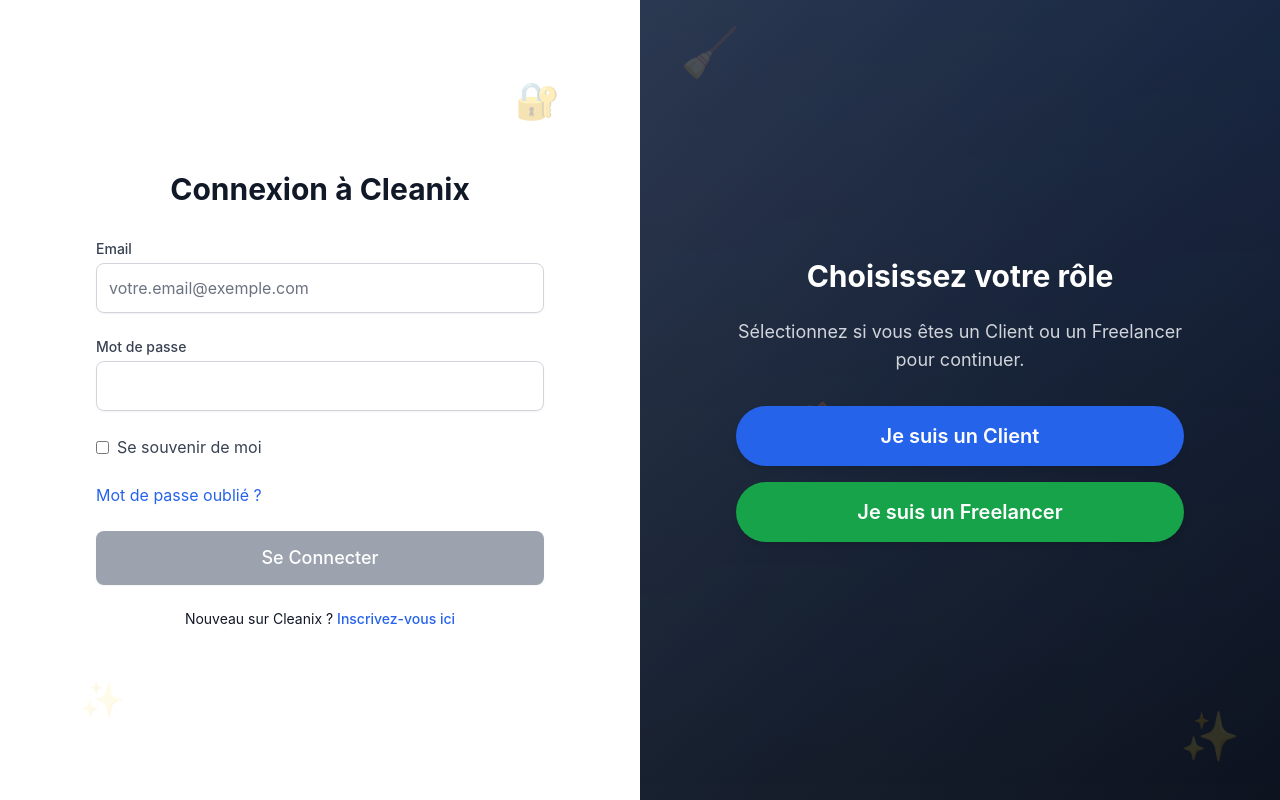
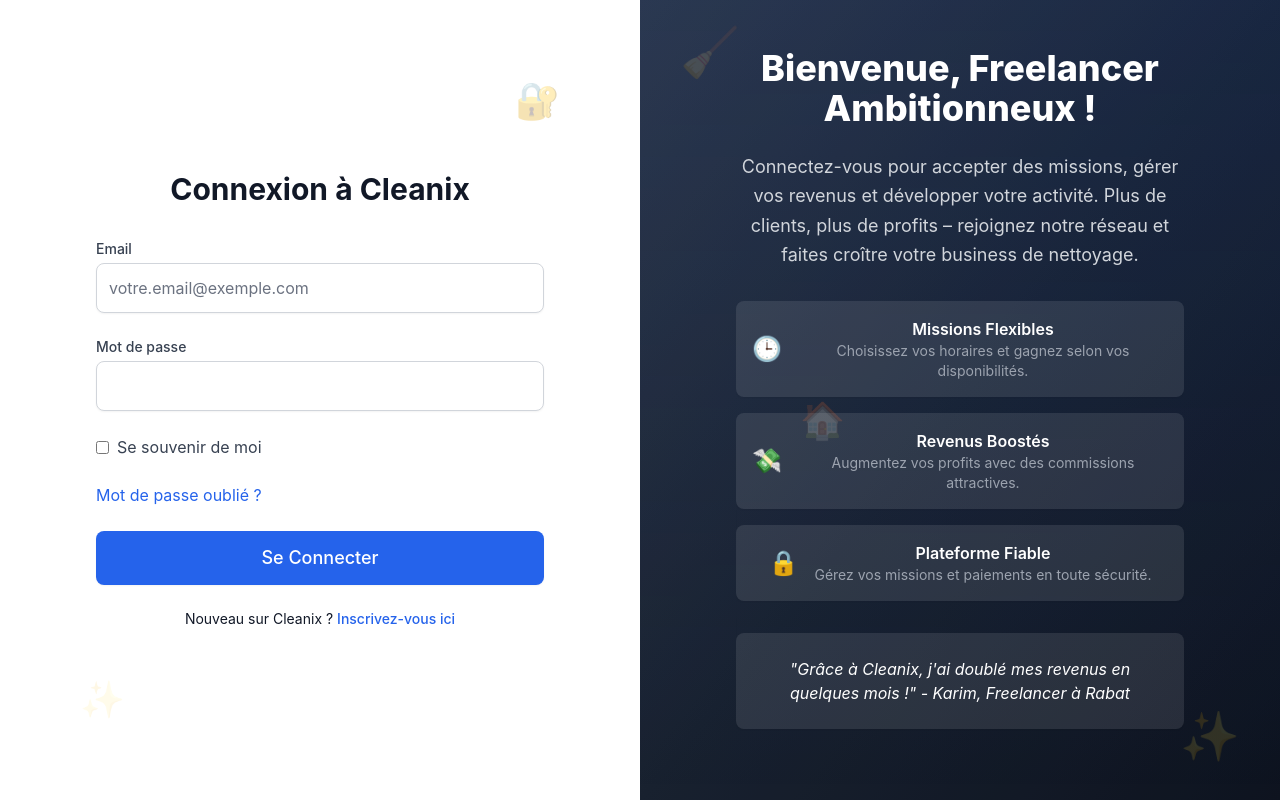
Before and after one commit to ZiyadOuamna/Cleanix.com, a React (Create React App) app in the folder frontend/: page /login in a window 1280 px wide. Built offline with nearby package versions, Linux system fonts and the light colour scheme.

Commit message:
Up date de Design des pages sign in et sign up

```diff
--- a/frontend/src/pages/loginPage.jsx
+++ b/frontend/src/pages/loginPage.jsx
@@ -1,12 +1,33 @@
-import React, { useState } from 'react';
+import React, { useState, useEffect } from 'react';
 import { useNavigate } from 'react-router-dom';
 
 const Login = () => {
   const [credentials, setCredentials] = useState({ email: '', password: '' });
   const [isLoading, setIsLoading] = useState(false);
   const [message, setMessage] = useState('');
-  const [userType, setUserType] = useState(''); // État vide par défaut pour forcer la sélection
+  const [currentSlide, setCurrentSlide] = useState('client'); // Slide actuel : 'client' ou 'freelancer'
+  const [direction, setDirection] = useState('left'); // Direction du glissement : 'left' ou 'right'
   const navigate = useNavigate();
+
+  // Effet pour changer de slide toutes les 5 secondes avec direction alternée
+  useEffect(() => {
+    const interval = setInterval(() => {
+      setCurrentSlide(prevSlide => {
+        const nextSlide = prevSlide === 'client' ? 'freelancer' : 'client';
+        setDirection(prevSlide === 'client' ? 'left' : 'right'); // Alterner la direction
+        return nextSlide;
+      });
+    }, 5000); // 5000 ms = 5 secondes
+
+    return () => clearInterval(interval); // Nettoyer l'intervalle
+  }, []);
+
+  // Fonction pour naviguer manuellement
+  const navigateSlide = (newSlide) => {
+    const prevSlide = currentSlide;
+    setCurrentSlide(newSlide);
+    setDirection(newSlide === 'client' ? 'right' : 'left'); // Direction basée sur le changement
+  };
 
   const handleChange = (e) => {
     setCredentials({ ...credentials, [e.target.name]: e.target.value });
@@ -14,10 +35,6 @@
 
   const handleSubmit = async (e) => {
     e.preventDefault();
-    if (!userType) {
-      setMessage('Erreur : Veuillez sélectionner votre rôle (Client ou Freelancer).');
-      return;
-    }
     setIsLoading(true);
     setMessage('');
 
@@ -25,7 +42,7 @@
     setTimeout(() => {
       if (credentials.email && credentials.password) {
         setMessage('Connexion réussie !');
-        // Rediriger vers le dashboard ou une autre page (peut-être différencier selon userType)
+        // Rediriger vers le dashboard
         navigate('/dashboard');
       } else {
         setMessage('Erreur : Vérifiez vos informations.');
@@ -34,10 +51,8 @@
     }, 2000);
   };
 
-  // Contenu dynamique pour la section gauche selon le userType
-  const getMarketingContent = () => {
-    if (userType === 'client') {
-      return {
+  // Contenu pour chaque slide
+  const clientContent = {
     title: 'Bienvenue de retour, cher Client !',
     description: 'Reconnectez-vous pour profiter de nos services de nettoyage premium. Réservez un nettoyage rapide, suivez vos commandes et bénéficiez d\'offres exclusives pour une maison toujours impeccable.',
     benefits: [
@@ -46,11 +61,11 @@
       { icon: '🔒', title: 'Sécurité Garantie', desc: 'Vos données et paiements sont protégés.' },
     ],
     testimonial: '"Cleanix rend ma vie plus facile ! Je réserve en ligne et tout est parfait." - Ahmed, Client à Casablanca',
-        ctaButton: 'S\'inscrire', // Changé pour encourager l'inscription
-        ctaAction: () => navigate('/register'), // Redirige vers l'inscription
+    ctaButton: 'S\'inscrire',
+    ctaAction: () => navigate('/register'),
   };
-    } else if (userType === 'freelancer') {
-      return {
+
+  const freelancerContent = {
     title: 'Bienvenue, Freelancer Ambitionneux !',
     description: 'Connectez-vous pour accepter des missions, gérer vos revenus et développer votre activité. Plus de clients, plus de profits – rejoignez notre réseau et faites croître votre business de nettoyage.',
     benefits: [
@@ -59,14 +74,9 @@
       { icon: '🔒', title: 'Plateforme Fiable', desc: 'Gérez vos missions et paiements en toute sécurité.' },
     ],
     testimonial: '"Grâce à Cleanix, j\'ai doublé mes revenus en quelques mois !" - Karim, Freelancer à Rabat',
-        ctaButton: 'S\'inscrire', // Changé pour encourager l'inscription
-        ctaAction: () => navigate('/register'), // Redirige vers l'inscription
+    ctaButton: 'S\'inscrire',
+    ctaAction: () => navigate('/register'),
   };
-    }
-    return null; // Si pas sélectionné, rien n'est affiché
-  };
-
-  const content = getMarketingContent();
 
   return (
     <div className="bg-gray-100 flex min-h-screen">
@@ -120,13 +130,11 @@
               <a href="./forgot-password" className="hover:underline">Mot de passe oublié ?</a>
             </div>
 
-            {/* Login Button - Désactivé si userType pas sélectionné */}
+            {/* Login Button */}
             <button
               type="submit"
-              disabled={isLoading || !userType}
-              className={`w-full flex justify-center py-3 px-4 border border-transparent rounded-lg shadow-sm text-lg font-medium text-white transition duration-150 ${
-                userType ? 'bg-blue-600 hover:bg-blue-700 focus:outline-none focus:ring-2 focus:ring-offset-2 focus:ring-blue-500' : 'bg-gray-400 cursor-not-allowed'
-              }`}
+              disabled={isLoading}
+              className="w-full flex justify-center py-3 px-4 border border-transparent rounded-lg shadow-sm text-lg font-medium text-white bg-blue-600 hover:bg-blue-700 focus:outline-none focus:ring-2 focus:ring-offset-2 focus:ring-blue-500 transition duration-150"
             >
               {isLoading ? 'Connexion en cours...' : 'Se Connecter'}
             </button>
@@ -134,14 +142,14 @@
 
           {message && <p className={`mt-4 text-center text-sm ${message.includes('Erreur') ? 'text-red-600' : 'text-green-600'}`}>{message}</p>}
 
-          {/* Sign up Link - Ajouté pour les nouveaux utilisateurs */}
+          {/* Sign up Link */}
           <p className="mt-6 text-center text-sm">
             Nouveau sur Cleanix ? <a onClick={() => navigate('/register')} className="font-medium text-blue-600 hover:text-blue-700 cursor-pointer">Inscrivez-vous ici</a>
           </p>
         </div>
       </div>
 
-      {/* Left: Dynamic Marketing Section */}
+      {/* Left: Dynamic Marketing Section - Slides avec glissement */}
       <div className="w-1/2 h-screen hidden lg:flex flex-col justify-center items-center bg-gradient-to-br from-gray-700 via-slate-800 to-gray-900 text-white p-12 relative overflow-hidden">
         {/* Subtle Animated Background */}
         <div className="absolute inset-0 bg-black bg-opacity-20 animate-pulse" style={{ animationDuration: '4s' }}></div>
@@ -152,37 +160,27 @@
         <div className="absolute bottom-10 right-10 text-5xl opacity-15 animate-bounce" style={{ animationDelay: '1s', animationDuration: '3s' }}>✨</div>
         <div className="absolute top-1/2 left-1/4 text-4xl opacity-20 animate-spin" style={{ animationDuration: '10s' }}>🏠</div>
 
-        {/* Central Selection - Obligatoire et au milieu */}
-        {!userType ? (
-          <div className="relative z-10 text-center max-w-md">
-            <h2 className="text-3xl font-bold mb-6 text-white">Choisissez votre rôle</h2>
-            <p className="text-lg mb-8 text-gray-300">Sélectionnez si vous êtes un Client ou un Freelancer pour continuer.</p>
-            <div className="flex flex-col space-y-4">
-              <button
-                onClick={() => setUserType('client')}
-                className="bg-blue-600 text-white px-8 py-4 rounded-full font-semibold text-xl hover:bg-blue-700 transition-all duration-500 transform hover:scale-105 shadow-md"
+        {/* Slides Container avec glissement */}
+        <div className="relative w-full max-w-md overflow-hidden">
+          <div
+            className={`flex transition-transform duration-1000 ${
+              currentSlide === 'client'
+                ? direction === 'left'
+                  ? 'translate-x-0'
+                  : 'translate-x-0'
+                : direction === 'left'
+                  ? '-translate-x-full'
+                  : 'translate-x-full'
+            }`}
           >
-                Je suis un Client
-              </button>
-              <button
-                onClick={() => setUserType('freelancer')}
-                className="bg-green-600 text-white px-8 py-4 rounded-full font-semibold text-xl hover:bg-green-700 transition-all duration-500 transform hover:scale-105 shadow-md"
-              >
-                Je suis un Freelancer
-              </button>
-            </div>
-          </div>
-        ) : (
-          /* Dynamic Hero Content - Affiché seulement après sélection */
-          <div className="relative z-10 text-center max-w-md">
-            <h1 className="text-4xl font-extrabold mb-6 text-white animate-fade-in" style={{ animationDuration: '2s' }}>{content.title}</h1>
-            <p className="text-lg mb-8 leading-relaxed text-gray-300">
-              {content.description}
-            </p>
+            {/* Slide Client */}
+            <div className="w-full flex-shrink-0 text-center">
+              <h1 className="text-4xl font-extrabold mb-6 text-white">{clientContent.title}</h1>
+              <p className="text-lg mb-8 leading-relaxed text-gray-300">{clientContent.description}</p>
 
               {/* Benefits List */}
               <div className="space-y-4 mb-8">
-              {content.benefits.map((benefit, index) => (
+                {clientContent.benefits.map((benefit, index) => (
                   <div key={index} className="flex items-center justify-center space-x-4 bg-white bg-opacity-10 p-4 rounded-lg hover:bg-opacity-20 transition-all duration-500 transform hover:scale-105 shadow-sm">
                     <span className="text-2xl">{benefit.icon}</span>
                     <div>
@@ -195,18 +193,79 @@
 
               {/* Testimonial */}
               <div className="bg-white bg-opacity-10 p-6 rounded-lg mb-8 shadow-sm">
-              <p className="italic text-base text-white">{content.testimonial}</p>
+                <p className="italic text-base text-white">{clientContent.testimonial}</p>
               </div>
 
-            {/* Call to Action Button - Maintenant "S'inscrire" pour rediriger vers l'inscription */}
+              {/* Navigation Arrows and CTA Button */}
+              <div className="flex items-center justify-center space-x-4">
                 <button
-              onClick={content.ctaAction}
+                  onClick={() => navigateSlide(currentSlide === 'client' ? 'freelancer' : 'client')}
+                  className="text-white text-2xl hover:text-blue-300 transition"
+                >
+                  ←
+                </button>
+                <button
+                  onClick={clientContent.ctaAction}
                   className="bg-blue-600 text-white px-8 py-3 rounded-full font-semibold text-lg hover:bg-blue-700 transition-all duration-500 transform hover:scale-105 shadow-md"
                 >
-              {content.ctaButton}
+                  {clientContent.ctaButton}
+                </button>
+                <button
+                  onClick={() => navigateSlide(currentSlide === 'client' ? 'freelancer' : 'client')}
+                  className="text-white text-2xl hover:text-blue-300 transition"
+                >
+                  →
                 </button>
               </div>
-        )}
+            </div>
+
+            {/* Slide Freelancer */}
+            <div className="w-full flex-shrink-0 text-center">
+              <h1 className="text-4xl font-extrabold mb-6 text-white">{freelancerContent.title}</h1>
+              <p className="text-lg mb-8 leading-relaxed text-gray-300">{freelancerContent.description}</p>
+
+              {/* Benefits List */}
+              <div className="space-y-4 mb-8">
+                {freelancerContent.benefits.map((benefit, index) => (
+                  <div key={index} className="flex items-center justify-center space-x-4 bg-white bg-opacity-10 p-4 rounded-lg hover:bg-opacity-20 transition-all duration-500 transform hover:scale-105 shadow-sm">
+                    <span className="text-2xl">{benefit.icon}</span>
+                    <div>
+                      <h3 className="text-base font-semibold text-white">{benefit.title}</h3>
+                      <p className="text-sm text-gray-400">{benefit.desc}</p>
+                    </div>
+                  </div>
+                ))}
+              </div>
+
+              {/* Testimonial */}
+              <div className="bg-white bg-opacity-10 p-6 rounded-lg mb-8 shadow-sm">
+                <p className="italic text-base text-white">{freelancerContent.testimonial}</p>
+              </div>
+
+              {/* Navigation Arrows and CTA Button */}
+              <div className="flex items-center justify-center space-x-4">
+                <button
+                  onClick={() => navigateSlide(currentSlide === 'client' ? 'freelancer' : 'client')}
+                  className="text-white text-2xl hover:text-blue-300 transition"
+                >
+                  ←
+                </button>
+                <button
+                  onClick={freelancerContent.ctaAction}
+                  className="bg-blue-600 text-white px-8 py-3 rounded-full font-semibold text-lg hover:bg-blue-700 transition-all duration-500 transform hover:scale-105 shadow-md"
+                >
+                  {freelancerContent.ctaButton}
+                </button>
+                <button
+                  onClick={() => navigateSlide(currentSlide === 'client' ? 'freelancer' : 'client')}
+                  className="text-white text-2xl hover:text-blue-300 transition"
+                >
+                  →
+                </button>
+              </div>
+            </div>
+          </div>
+        </div>
       </div>
     </div>
   );
```
Also changed, not shown: frontend/src/pages/registerPage.jsx (+42 -4 lines). Lines whose indentation alone changed are shown as unchanged.
